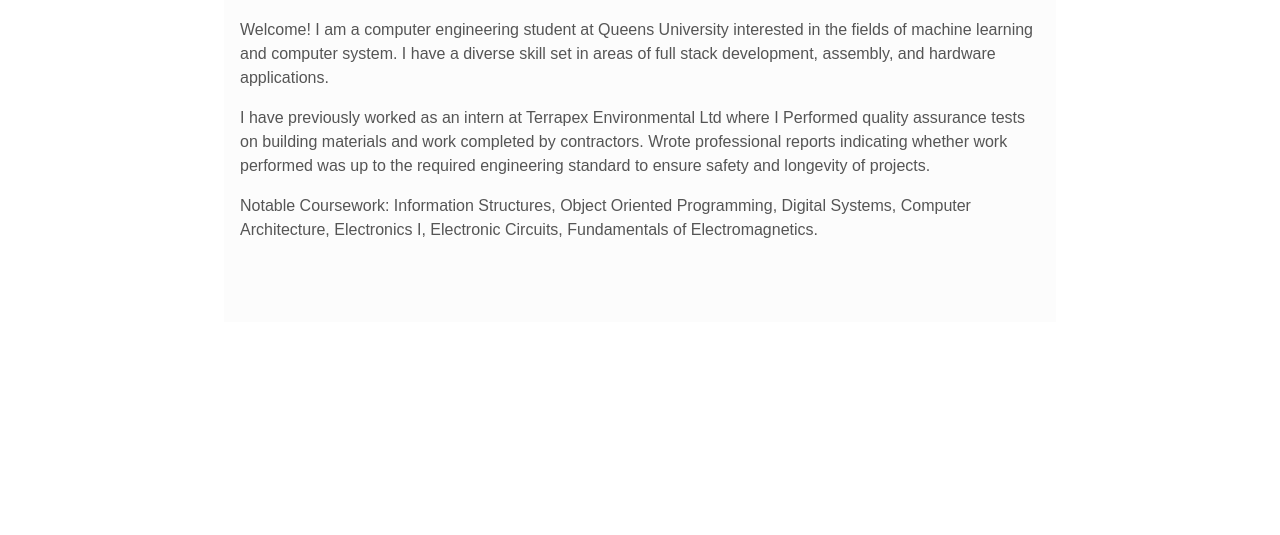
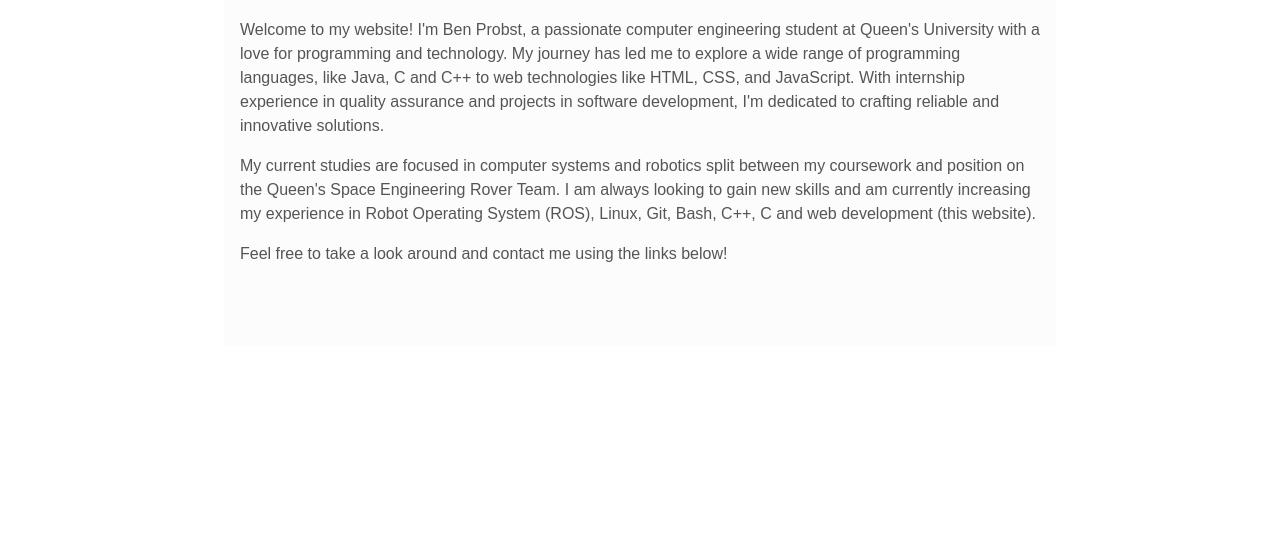
Before and after one commit to benprobst76/benprobst76.github.io, a plain HTML site: page index.html in a window 1280 px wide. Shown: the part 179-714 px from the top of the page. Drawn offline with Linux system fonts and the light colour scheme.

Commit message:
About page text

```diff
--- a/index.html
+++ b/index.html
@@ -14,9 +14,9 @@
     <div class="container">
         <div class = "blurb">
             <h1>Ben Probst</h1>
-            <p>Welcome! I am a computer engineering student at Queens University interested in the fields of machine learning and computer system. I have a diverse skill set in areas of full stack development, assembly, and hardware applications.</p>
-            <p>I have previously worked as an intern at Terrapex Environmental Ltd where I Performed quality assurance tests on building materials and work completed by contractors. Wrote professional reports indicating whether work performed was up to the required engineering standard to ensure safety and longevity of projects.</p>
-            <p>Notable Coursework: Information Structures, Object Oriented Programming, Digital Systems, Computer Architecture, Electronics I, Electronic Circuits, Fundamentals of Electromagnetics.</p>
+            <p>Welcome to my website! I'm Ben Probst, a passionate computer engineering student at Queen's University with a love for programming and technology. My journey has led me to explore a wide range of programming languages, like Java, C and C++ to web technologies like HTML, CSS, and JavaScript. With internship experience in quality assurance and projects in software development, I'm dedicated to crafting reliable and innovative solutions.</p>
+            <p>My current studies are focused in computer systems and robotics split between my coursework and position on the Queen's Space Engineering Rover Team. I am always looking to gain new skills and am currently increasing my experience in Robot Operating System (ROS), Linux, Git, Bash, C++, C and web development (this website).</p>
+            <p>Feel free to take a look around and contact me using the links below!</p>
         </div>
     </div>
     <footer>
```
